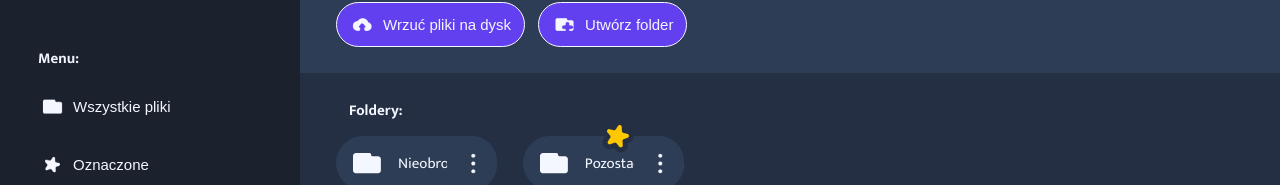
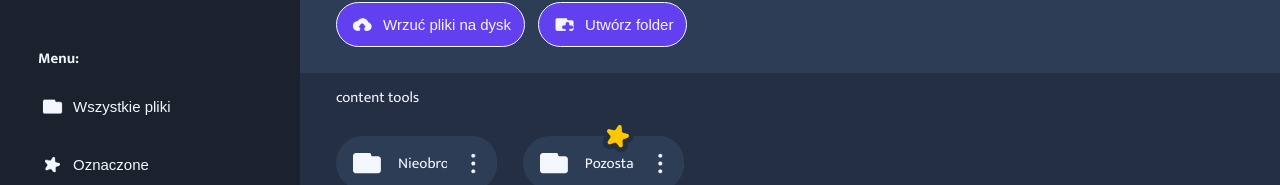
Before and after one commit to BarteXikora/file-explorer-app, a React (Create React App) app: page / in a window 1280 px wide. Shown: the part 237-422 px from the top of the page. Built offline with nearby package versions, Linux system fonts and the light colour scheme.

Commit message:
Created content tools component.

```diff
--- a/src/App.tsx
+++ b/src/App.tsx
@@ -5,6 +5,7 @@ import SideMenu from './components/layout/sideMenu/SideMenu'
 import MainBody from './components/layout/mainBody/MainBody'
 import TopBar from './components/layout/topBar/TopBar'
 import Header from './components/layout/header/Header'
+import ContentTools from './components/layout/contentTools/ContentTools'
 import ContentSection from './components/layout/contentSection/ContentSection'
 import ProcessPill from './components/elements/processPill/ProcessPill'
 
@@ -20,6 +21,8 @@ const App = () => {
 
         <Header />
 
+        <ContentTools />
+
         <ContentSection />
 
         <ProcessPill />
--- /dev/null
+++ b/src/components/layout/contentTools/ContentTools.styles.tsx
@@ -0,0 +1,12 @@
+import styled from 'styled-components'
+
+const StyledContentTools = styled.div`
+    position: fixed;
+    width: 100%;
+    box-sizing: border-box;
+    padding: ${(props) => props.theme.margins.small + ' ' + props.theme.margins.big};
+    top: 309px;
+    background-color: ${(props) => props.theme.colors.grayDarker};
+`
+
+export default StyledContentTools
--- /dev/null
+++ b/src/components/layout/contentTools/ContentTools.tsx
@@ -0,0 +1,7 @@
+import StyledContentTools from './ContentTools.styles'
+
+const ContentTools = () => {
+    return <StyledContentTools>content tools</StyledContentTools>
+}
+
+export default ContentTools
```
